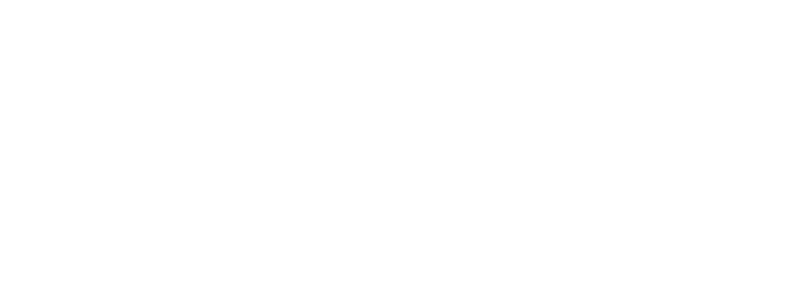
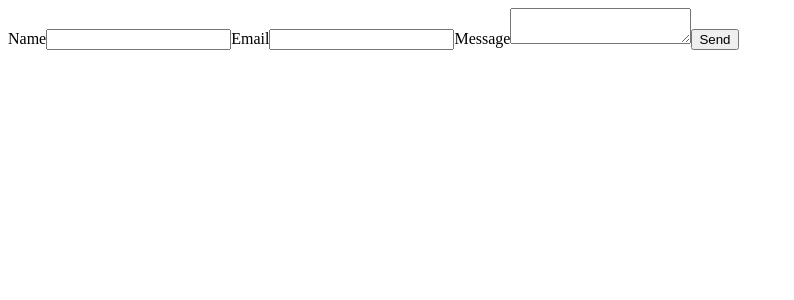
Before and after one commit to church-f/word_impostor, a React (Vite) app: page /contact-us in a window 1280 px wide. Before the commit this address had no page. Shown: the top 300 px of the page, without its empty margins (0-794 px from the left). Built offline with nearby package versions, Linux system fonts and the light colour scheme.

Commit message:
add: base pagina contact us

```diff
--- a/package.json
+++ b/package.json
@@ -10,11 +10,13 @@
     "preview": "vite preview"
   },
   "dependencies": {
+    "@emailjs/browser": "^4.4.1",
     "@emotion/react": "^11.13.3",
     "@emotion/styled": "^11.13.0",
     "@mui/icons-material": "^6.1.5",
     "@mui/material": "^6.1.5",
     "@reduxjs/toolkit": "^2.3.0",
+    "hamburger-react": "^2.5.1",
     "i18next": "^23.16.4",
     "react": "^18.3.1",
     "react-beautiful-dnd": "^13.1.1",
--- a/src/component/Menu.jsx
+++ b/src/component/Menu.jsx
@@ -5,6 +5,8 @@
 import { IconButton } from '@mui/material';
 import MenuIcon from '@mui/icons-material/Menu';
 import { useTranslation } from "react-i18next";
+import Divider from '@mui/material/Divider';
+import { Turn as Hamburger } from 'hamburger-react'
 
 export default function PositionedMenu() {
     const { t } = useTranslation()
@@ -28,23 +30,26 @@
             >
                 <MenuIcon />
             </IconButton>
+            <Hamburger size={20} onToggle={(val)=>{setAnchorEl(val)}} toggled={anchorEl}/>
             <Menu
                 id="demo-positioned-menu"
                 aria-labelledby="demo-positioned-button"
                 anchorEl={anchorEl}
                 open={open}
                 onClose={handleClose}
-                anchorOrigin={{
-                    vertical: 'top',
-                    horizontal: 'left',
-                }}
-                transformOrigin={{
-                    vertical: 'top',
-                    horizontal: 'left',
-                }}
+                // anchorOrigin={{
+                //     vertical: 'top',
+                //     horizontal: 'left',
+                // }}
+                // transformOrigin={{
+                //     vertical: 'top',
+                //     horizontal: 'left',
+                // }}
             >
                 <MenuItem onClick={()=>{handleClose; window.location.pathname = "/"}}>Home</MenuItem>
                 <MenuItem onClick={() => { handleClose; window.location.pathname = "/about-us" }}>{t('Chi siamo')}</MenuItem>
+                <MenuItem onClick={() => { handleClose; window.location.pathname = "/contact-us" }}>{t('Contattaci')}</MenuItem>
+                <Divider sx={{ my: 0.5 }} />
                 <MenuItem onClick={()=>{handleClose; window.location.pathname = "/privacy-policy"}}>Privacy policy</MenuItem>
             </Menu>
         </div>
--- /dev/null
+++ b/src/component/contactUs_page/ContactUs.jsx
@@ -0,0 +1,35 @@
+import React, { useRef } from 'react';
+import emailjs from '@emailjs/browser';
+
+export default function ContactUs(){
+  const form = useRef();
+
+  const sendEmail = (e) => {
+    e.preventDefault();
+
+    emailjs
+      .sendForm('service_rkmrd78', 'template_p0qflbg', form.current, {
+        publicKey: '6_qLXlRlGGD-dmmPl',
+      })
+      .then(
+        () => {
+          console.log('SUCCESS!');
+        },
+        (error) => {
+          console.log('FAILED...', error.text);
+        },
+      );
+  };
+
+  return (
+    <form ref={form} onSubmit={sendEmail}>
+      <label>Name</label>
+      <input type="text" name="user_name" />
+      <label>Email</label>
+      <input type="email" name="user_email" />
+      <label>Message</label>
+      <textarea name="message" />
+      <input type="submit" value="Send" />
+    </form>
+  );
+};
--- a/src/main.jsx
+++ b/src/main.jsx
@@ -6,6 +6,7 @@
 import { BrowserRouter as Router, Route, Routes } from 'react-router-dom';
 import AboutUs from './component/aboutUs_page/AboutUs.jsx'
 import PrivacyPolicy from './component/privacyPolicy_page/privacyPolicy.jsx'
+import ContactUs from './component/contactUs_page/ContactUs.jsx'
 
 
 createRoot(document.getElementById('root')).render(
@@ -14,7 +15,7 @@
         <Routes>
           <Route path='/' element={<App />}/>
           <Route path='/about-us' element={<AboutUs />}/>
-          <Route path='/about-us' element={<AboutUs />}/>
+          <Route path='/contact-us' element={<ContactUs />}/>
           <Route path='/privacy-policy' element={<PrivacyPolicy />}/>
         </Routes>
       </Router>
```
Also changed, not shown: 1 other file (tests, documents, lock files or other folders).
